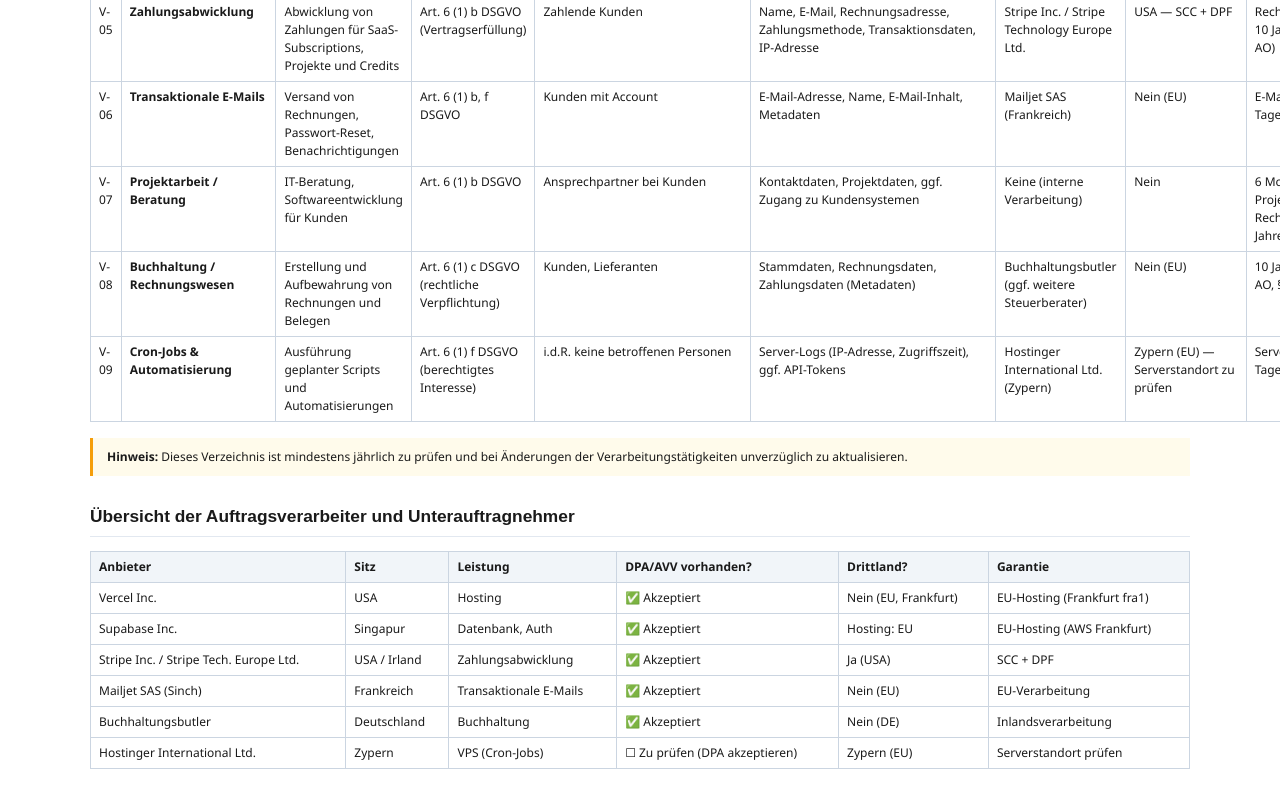
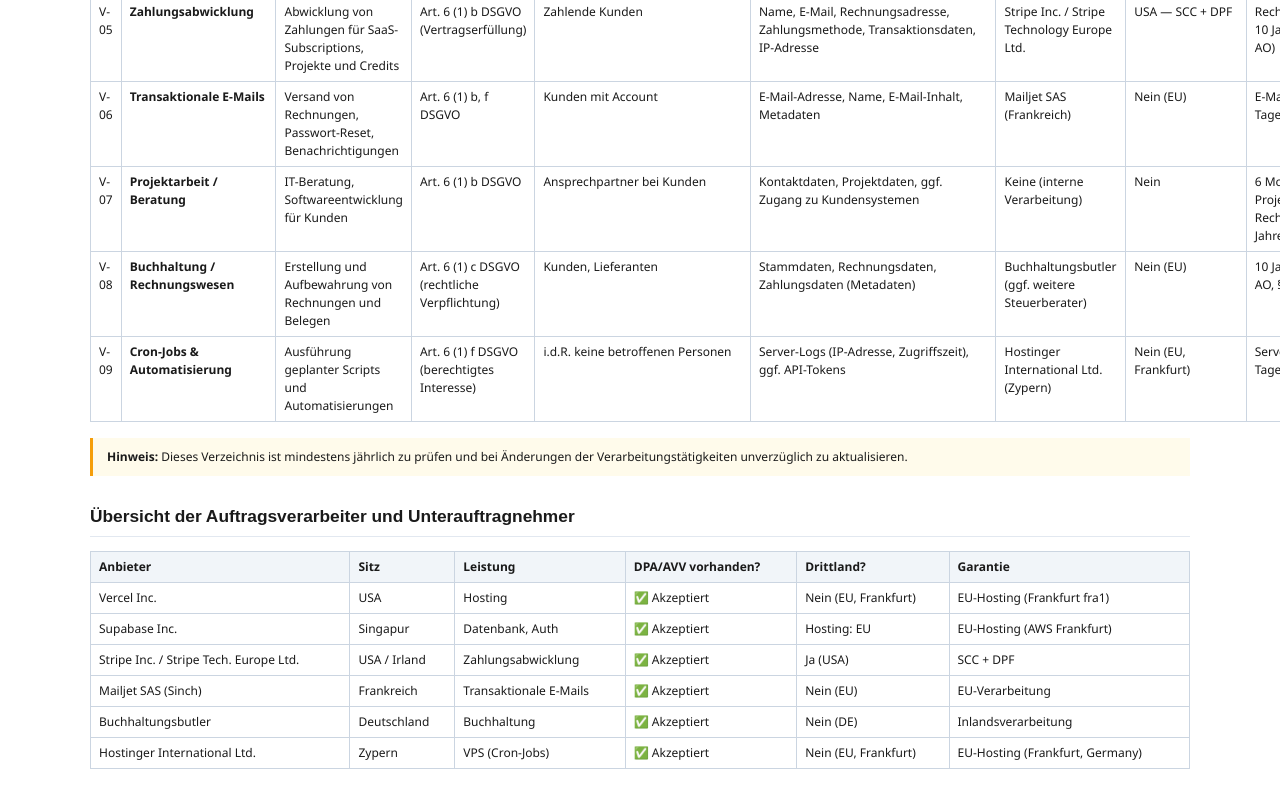
Before and after one commit to Smartvisionone/code-symphony-landingpage, a website: page docs/legal/verarbeitungsverzeichnis.html in a window 1280 px wide. Shown: the part 808-1615 px from the top of the page. Drawn offline with Linux system fonts and the light colour scheme.

Commit message:
docs: confirm Hostinger VPS Frankfurt + DPA accepted, all 6 DPAs complete

```diff
--- a/docs/legal/verarbeitungsverzeichnis.html
+++ b/docs/legal/verarbeitungsverzeichnis.html
@@ -157,7 +157,7 @@
       <td>i.d.R. keine betroffenen Personen</td>
       <td>Server-Logs (IP-Adresse, Zugriffszeit), ggf. API-Tokens</td>
       <td>Hostinger International Ltd. (Zypern)</td>
-      <td>Zypern (EU) — Serverstandort zu prüfen</td>
+      <td>Nein (EU, Frankfurt)</td>
       <td>Server-Logs: 30 Tage</td>
       <td>TOM §§ 1–3</td>
     </tr>
@@ -224,9 +224,9 @@
       <td>Hostinger International Ltd.</td>
       <td>Zypern</td>
       <td>VPS (Cron-Jobs)</td>
-      <td>☐ Zu prüfen (DPA akzeptieren)</td>
-      <td>Zypern (EU)</td>
-      <td>Serverstandort prüfen</td>
+      <td>✅ Akzeptiert</td>
+      <td>Nein (EU, Frankfurt)</td>
+      <td>EU-Hosting (Frankfurt, Germany)</td>
     </tr>
   </table>
 
```
Also changed, not shown: docs/legal/avv-auftragsverarbeitung.html (+1 -1 lines).
